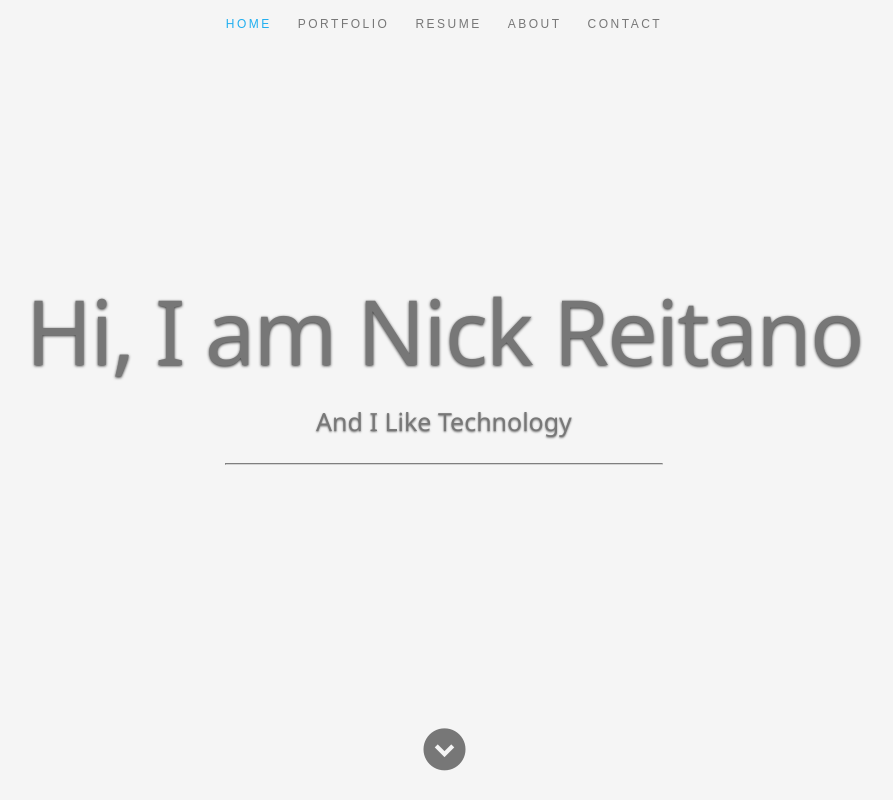
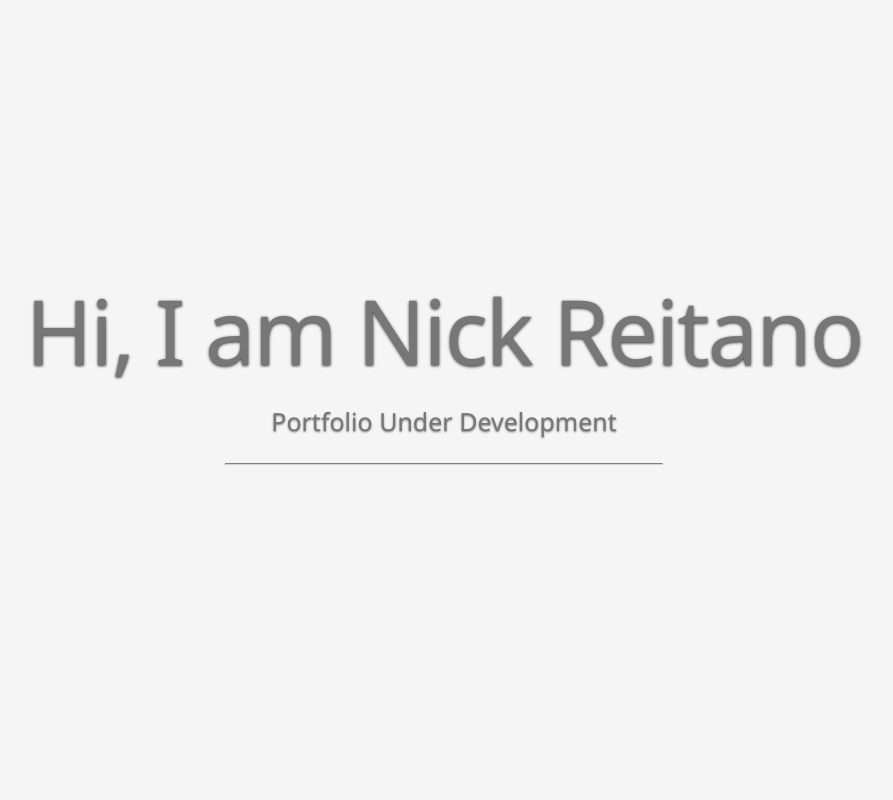
Before and after one commit to nreitano95/portfolio, a React (Create React App) app: page / in a window 1280 px wide. Shown: the whole page, without its empty margins (196-1089 px from the left). Built offline with nearby package versions, Linux system fonts and the light colour scheme.

Commit message:
prod update

```diff
--- /dev/null
+++ b/src/Components/under_dev/header.css
@@ -0,0 +1,144 @@
+header {
+    position: relative;
+    display: block;
+    height: 800px;
+    min-height: 500px;
+    width: 100%;
+    background-color: whitesmoke;
+    background-size: cover !important;
+     -webkit-background-size: cover !important;
+    text-align: center;
+    scroll-behavior: smooth;
+ }
+
+ header:before {
+    content: '';
+    display: inline-block;
+    vertical-align: middle;
+    height: 100%;
+ }
+ header .banner {
+    display: inline-block;
+    vertical-align: middle;
+    margin: 0 auto;
+    width: 85%;
+    padding-bottom: 30px;
+    text-align: center;
+ }
+
+ header .banner-text {
+    width: 100%;
+ }
+ header .banner-text h1 {
+    font: 90px/1.1em 'Segoe UI';
+    color: var(--light-font-color);
+    letter-spacing: -2px;
+    margin: 0 auto 18px auto;
+    text-shadow: 0px 1px 3px rgba(0, 0, 0, .8);
+    transition: 0.5s;
+
+ }
+
+ header .banner-text h1:hover, header .banner-text h2:hover {
+    cursor: pointer;
+    color: var(--main-accent-color);
+ }
+ header .banner-text h2 {
+    font: 25px/1.9em 'Segoe UI';
+    color: var(--light-font-color);
+    margin: 0 auto;
+    width: 70%;
+    text-shadow: 0px 1px 2px rgba(0, 0, 0, .5);
+    transition: 0.5s;
+
+ }
+ header .banner-text h2 span,
+ header .banner-text h2 a {
+    color: var(--light-font-color);
+ }
+ header .banner-text hr {
+    width: 40%;
+    margin: 18px auto 24px auto;
+    border-color: lightgray;
+    transition: 1s;
+ }
+
+ header .banner-text hr:hover {
+    width: 60%;
+    cursor: pointer;
+    border-color: var(--main-accent-color)
+ }
+
+ header .scrolldown a {
+    position: absolute;
+    bottom: 30px;
+    left: 50%;
+    margin-left: -29px;
+    color: var(--light-font-color);
+    display: block;
+    height: 42px;
+    width: 42px;
+    font-size: 42px;
+    line-height: 42px;
+    border-radius: 100%;
+
+    -webkit-transition: all .3s ease-in-out;
+    -moz-transition: all .3s ease-in-out;
+    -o-transition: all .3s ease-in-out;
+    transition: all .3s ease-in-out;
+ }
+ header .scrolldown a:hover { color: var(--main-accent-color); }
+
+ #nav-wrap ul, #nav-wrap li, #nav-wrap a {
+      margin: 0;
+      padding: 0;
+      border: none;
+      outline: none;
+ }
+
+ #nav-wrap {
+    font: 12px 'opensans-bold', sans-serif;
+    width: 100%;
+    text-transform: uppercase;
+    letter-spacing: 2.5px;
+    margin: 0 auto;
+    z-index: 100;
+    position: fixed;
+    left: 0;
+    top: 0;
+ }
+ .opaque { background-color: #333; }
+
+ #nav-wrap > a.mobile-btn { display: none; }
+
+ ul#nav {
+    min-height: 48px;
+    width: auto;
+    text-align: center;
+ }
+ ul#nav li {
+    position: relative;
+    list-style: none;
+    height: 48px;
+    display: inline-block;
+ }
+
+ ul#nav li a {
+    display: inline-block;
+    padding: 8px 13px;
+    line-height: 32px;
+    text-decoration: none;
+    text-align: left;
+    color: var(--light-font-color);
+
+     -webkit-transition: color .2s ease-in-out;
+     -moz-transition: color .2s ease-in-out;
+     -o-transition: color .2s ease-in-out;
+     -ms-transition: color .2s ease-in-out;
+     transition: color .2s ease-in-out;
+   transition: 0.5s;
+ }
+
+ ul#nav li a:active { background-color: transparent !important; }
+ ul#nav li.current a { color: var(--main-accent-color); }
+ ul#nav li a:hover { color: var(--main-accent-color); }
--- /dev/null
+++ b/src/Components/under_dev/under_dev.js
@@ -0,0 +1,18 @@
+import React from 'react';
+import './header.css';
+
+
+const under_dev = () => {
+    return (
+      <header id="home">
+         <div className="banner">
+            <div className="banner-text">
+               <h1 className="grow dib">Hi, I am Nick Reitano</h1><br/>
+               <h2 className="grow dib">Portfolio Under Development</h2><hr></hr>
+            </div>
+         </div>
+      </header>
+    );
+  }
+
+export default under_dev;
--- a/src/Containers/App.js
+++ b/src/Containers/App.js
@@ -1,19 +1,21 @@
 
 import React, { Component } from 'react';
-import Header from '../Components/Header/Header';
-import About from '../Components/About/About';
-import Resume from '../Components/Resume/Resume';
-import Portfolio from '../Components/Portfolio/Portfolio';
-import Contact from '../Components/Contact/Contact';
-import Footer from '../Components/Footer/Footer';
+// import Header from '../Components/Header/Header';
+// import About from '../Components/About/About';
+// import Resume from '../Components/Resume/Resume';
+// import Portfolio from '../Components/Portfolio/Portfolio';
+// import Contact from '../Components/Contact/Contact';
+// import Footer from '../Components/Footer/Footer';
+import Under_Dev from '../Components/under_dev/under_dev';
 
 class App extends Component {
 
   render() {
     return (
       <div className='App'>
-        <Header />
-        {/* <Portfolio />
+        <Under_Dev />
+        {/* <Header />
+        <Portfolio />
         <Resume />
         <About />
         <Contact />
```
